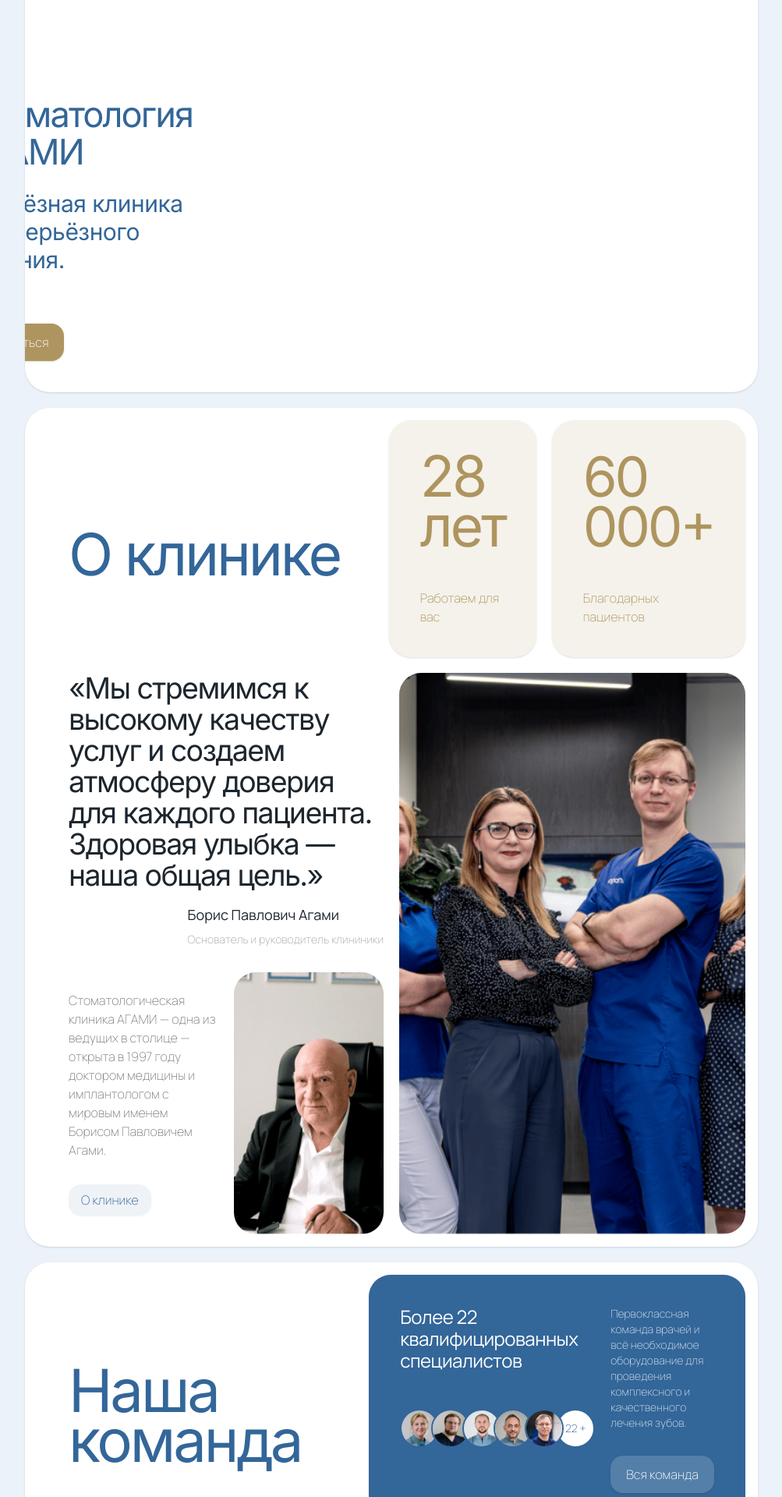
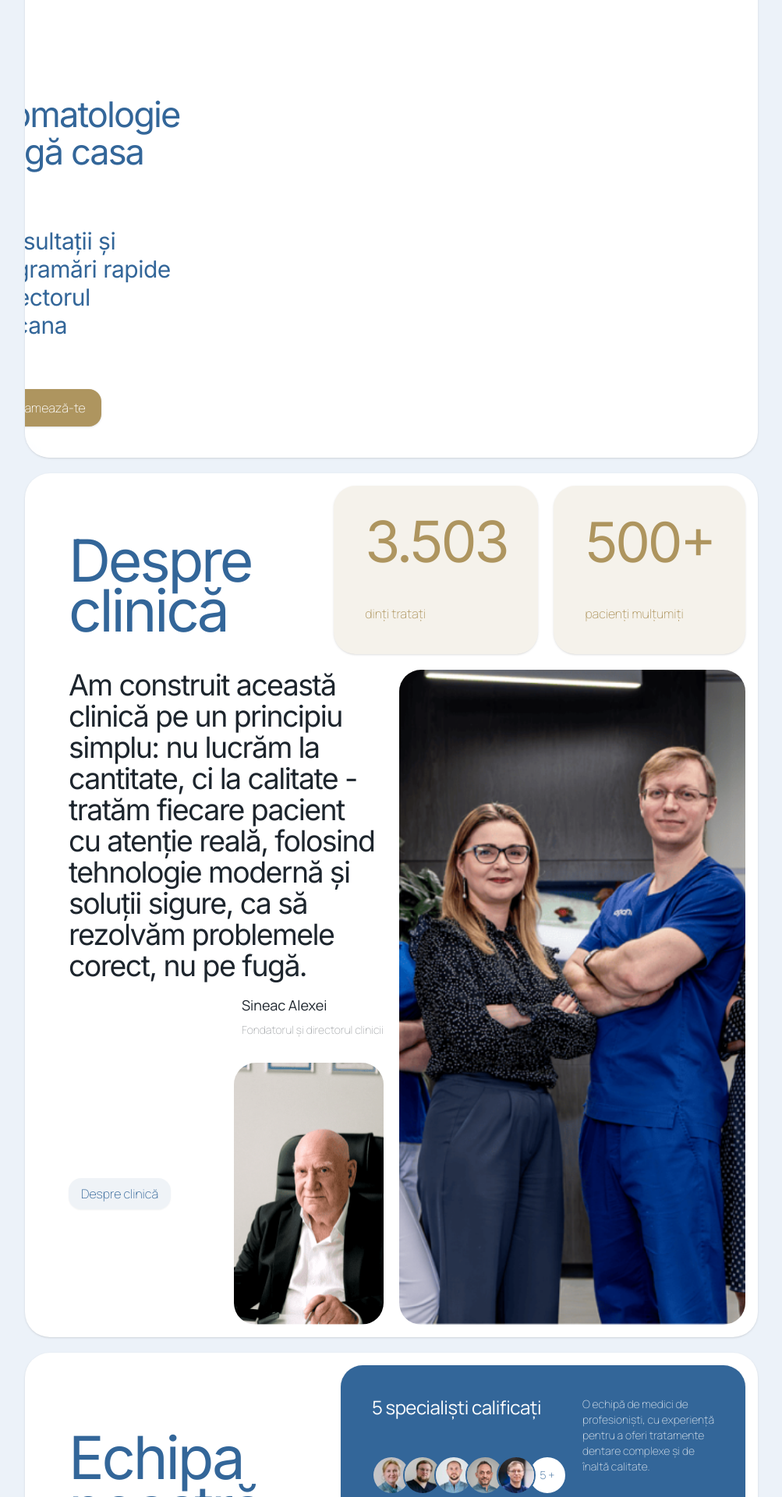
Before and after one commit to dorinpuscasu25/dental-landing-page, a React (Vite) app: page / in a window 1280 px wide. Shown: the part 420-2340 px from the top of the page at 78% size, without its empty margins (138-1141 px from the left). Built offline with nearby package versions, Linux system fonts and the light colour scheme.

Commit message:
Updated LanguageContext.tsx

```diff
--- a/src/contexts/LanguageContext.tsx
+++ b/src/contexts/LanguageContext.tsx
@@ -12,7 +12,7 @@ const LanguageContext = createContext<LanguageContextType | undefined>(
 );
 
 export const LanguageProvider = ({ children }: { children: ReactNode }) => {
-  const [language, setLanguage] = useState<Language>("ru");
+  const [language, setLanguage] = useState<Language>("ro");
 
   return (
     <LanguageContext.Provider value={{ language, setLanguage }}>
--- a/src/screens/ElementLight/sections/ContentMainSection/ContentMainSection.tsx
+++ b/src/screens/ElementLight/sections/ContentMainSection/ContentMainSection.tsx
@@ -5,6 +5,8 @@ import { Button } from "../../../../components/ui/button";
 import { Card, CardContent } from "../../../../components/ui/card";
 import { ScrollArea, ScrollBar } from "../../../../components/ui/scroll-area";
 import { ChevronLeft, ChevronRight } from "lucide-react";
+import { useLanguage } from "../../../../contexts/LanguageContext";
+import { useTranslations } from "../../../../translations";
 
 const teamMembers = [
   {
@@ -135,6 +137,8 @@ interface ContentMainSectionProps {
 export const ContentMainSection = ({
   onOpenModal,
 }: ContentMainSectionProps): JSX.Element => {
+  const { language } = useLanguage();
+  const t = useTranslations(language);
   const trustScrollRef = useRef<HTMLDivElement>(null);
   const [canScrollLeft, setCanScrollLeft] = useState(false);
   const [canScrollRight, setCanScrollRight] = useState(true);
@@ -171,12 +175,10 @@ export const ContentMainSection = ({
           <div className="absolute w-full h-full top-0 left-0" />
           <div className="gap-4 md:gap-6 p-6 md:p-10 flex-1 backdrop-blur-[10px] backdrop-brightness-[100%] [-webkit-backdrop-filter:blur(10px)_brightness(100%)] flex flex-col items-start relative bg-[#ffffffcc] rounded-2xl md:rounded-[28px]">
             <h1 className="[font-family:'Inter',Helvetica] font-normal text-[#336699] text-2xl md:text-3xl lg:text-[45.2px] tracking-[-1.2px] md:tracking-[-1.92px] leading-8 md:leading-[48px]">
-              Стоматология АГАМИ
+              {t.hero.title}
             </h1>
-            <p className="[font-family:'Inter',Helvetica] font-normal text-[#336699] text-lg md:text-xl lg:text-3xl tracking-[-0.30px] md:tracking-[-0.50px] leading-6 md:leading-8">
-              Серьёзная клиника для серьёзного
-              <br />
-              лечения.
+            <p className="[font-family:'Inter',Helvetica] font-normal text-[#336699] text-lg md:text-xl lg:text-3xl tracking-[-0.30px] md:tracking-[-0.50px] leading-6 md:leading-8 whitespace-pre-line">
+              {t.hero.subtitle}
             </p>
             <div className="pt-4 md:pt-10">
               <Button
@@ -184,7 +186,7 @@ export const ContentMainSection = ({
                 className="h-10 md:h-12 gap-2 md:gap-3 px-4 md:px-5 bg-[#ae955f] hover:bg-[#ae955f]/90 rounded-xl md:rounded-2xl"
               >
                 <span className="[font-family:'Manrope',Helvetica] font-extralight text-white text-sm md:text-base">
-                  Записаться
+                  {t.hero.bookButton}
                 </span>
               </Button>
             </div>
@@ -198,27 +200,27 @@ export const ContentMainSection = ({
             <div className="flex flex-col lg:flex-row min-h-32 md:min-h-52 gap-4 md:gap-5">
               <div className="flex-1 flex items-center pt-6 md:pt-10 px-5 md:px-10">
                 <h2 className="[font-family:'Inter',Helvetica] font-normal text-[#336699] text-3xl md:text-5xl lg:text-[74.8px] tracking-[-2px] md:tracking-[-3.20px] leading-10 md:leading-[64px]">
-                  О клинике
+                  {t.about.title}
                 </h2>
               </div>
               <div className="flex-1 flex gap-3 md:gap-5">
                 <Card className="flex-1 bg-[#ae955f1f] rounded-2xl md:rounded-[28px] border-0">
                   <CardContent className="flex flex-col gap-6 md:gap-12 p-5 md:p-10">
                     <div className="[font-family:'Inter',Helvetica] font-normal text-[#ae955f] text-3xl md:text-5xl lg:text-[73.1px] tracking-[-2px] md:tracking-[-3.20px] leading-10 md:leading-[64px]">
-                      28 лет
+                      {t.about.years}
                     </div>
                     <div className="[font-family:'Manrope',Helvetica] font-extralight text-[#ae955f] text-sm md:text-base">
-                      Работаем для вас
+                      {t.about.yearsText}
                     </div>
                   </CardContent>
                 </Card>
                 <Card className="flex-1 bg-[#ae955f1f] rounded-2xl md:rounded-[28px] border-0">
                   <CardContent className="flex flex-col gap-6 md:gap-12 p-5 md:p-10">
                     <div className="[font-family:'Inter',Helvetica] font-normal text-[#ae955f] text-3xl md:text-5xl lg:text-[70.9px] tracking-[-2px] md:tracking-[-3.20px] leading-10 md:leading-[64px]">
-                      60 000+
+                      {t.about.patients}
                     </div>
                     <div className="[font-family:'Manrope',Helvetica] font-extralight text-[#ae955f] text-sm md:text-base">
-                      Благодарных пациентов
+                      {t.about.patientsText}
                     </div>
                   </CardContent>
                 </Card>
@@ -229,33 +231,31 @@ export const ContentMainSection = ({
               <div className="flex-1 flex flex-col gap-5 md:gap-8">
                 <div className="flex flex-col items-end gap-3 md:gap-4">
                   <blockquote className="pl-5 md:pl-10 pr-2.5 [font-family:'Inter',Helvetica] font-normal text-[#1d252d] text-lg md:text-2xl lg:text-[37.5px] tracking-[-1px] md:tracking-[-1.60px] leading-7 md:leading-10">
-                    «Мы стремимся к высокому качеству услуг и создаем атмосферу
-                    доверия для каждого пациента. Здоровая улыбка — наша общая
-                    цель.»
+                    {t.about.quote}
                   </blockquote>
                   <div className="flex flex-col gap-1.5 md:gap-2 pl-5">
                     <div className="[font-family:'Manrope',Helvetica] font-normal text-[#1d252d] text-base md:text-lg">
-                      Борис Павлович Агами
+                      {t.about.founderName}
                     </div>
                     <div className="[font-family:'Manrope',Helvetica] font-extralight text-[#1d252d] text-xs md:text-sm opacity-40">
-                      Основатель и руководитель клининики
+                      {t.about.founderTitle}
                     </div>
                   </div>
                 </div>
 
                 <div className="flex flex-col md:flex-row gap-4 md:gap-5">
                   <div className="flex-1 flex flex-col justify-center pl-5 md:pl-10">
+                    {t.about.description && (
                       <p className="text-[#1d252d99] text-sm md:text-base leading-5 md:leading-6 [font-family:'Manrope',Helvetica] font-extralight mb-6 md:mb-8">
-                      Стоматологическая клиника АГАМИ — одна из ведущих в
-                      столице — открыта в 1997 году доктором медицины и
-                      имплантологом с мировым именем Борисом Павловичем Агами.
+                        {t.about.description}
                       </p>
+                    )}
                     <Button
                       variant="secondary"
                       className="h-9 md:h-10 px-3 md:px-4 bg-[#33669914] hover:bg-[#33669914]/80 rounded-xl md:rounded-2xl w-fit"
                     >
                       <span className="[font-family:'Manrope',Helvetica] font-extralight text-[#336699] text-sm md:text-base">
-                        О клинике
+                        {t.about.moreButton}
                       </span>
                     </Button>
                   </div>
@@ -273,17 +273,15 @@ export const ContentMainSection = ({
           <div className="flex flex-col lg:flex-row gap-4 md:gap-5">
             <div className="flex-1 flex items-center pt-6 md:pt-10 px-5 md:px-10">
               <h2 className="[font-family:'Inter',Helvetica] font-normal text-[#336699] text-3xl md:text-5xl lg:text-[76.1px] tracking-[-2px] md:tracking-[-3.20px] leading-10 md:leading-[64px]">
-                Наша команда
+                {t.team.title}
               </h2>
             </div>
             <Card className="flex-1 bg-[#336699] rounded-2xl md:rounded-[28px] border-0">
               <CardContent className="p-6 md:p-10">
                 <div className="flex flex-col md:flex-row gap-4 md:gap-5">
                   <div className="flex-1">
-                    <p className="[font-family:'Manrope',Helvetica] font-normal text-white text-lg md:text-2xl tracking-[-0.30px] md:tracking-[-0.50px] leading-6 md:leading-7 mb-8 md:mb-12">
-                      Более 22 квалифицированных
-                      <br />
-                      специалистов
+                    <p className="[font-family:'Manrope',Helvetica] font-normal text-white text-lg md:text-2xl tracking-[-0.30px] md:tracking-[-0.50px] leading-6 md:leading-7 mb-8 md:mb-12 whitespace-pre-line">
+                      {t.team.specialists}
                     </p>
                     <div className="flex items-center">
                       {avatarImages.map((img, index) => (
@@ -296,20 +294,18 @@ export const ContentMainSection = ({
                       ))}
                       <div className="flex w-10 h-10 md:w-[50px] md:h-[50px] -ml-2 md:-ml-2.5 items-center justify-center bg-white rounded-full border-2 border-[#336699]">
                         <span className="[font-family:'Manrope',Helvetica] font-extralight text-[#336699] text-xs md:text-sm">
-                          22 +
+                          5 +
                         </span>
                       </div>
                     </div>
                   </div>
                   <div className="flex-1">
                     <p className="[font-family:'Manrope',Helvetica] font-extralight text-[#ffffffcc] text-xs md:text-sm leading-4 md:leading-5 mb-6 md:mb-8">
-                      Первоклассная команда врачей и всё необходимое
-                      оборудование для проведения комплексного и качественного
-                      лечения зубов.
+                      {t.team.description}
                     </p>
                     <Button className="h-10 md:h-12 gap-2 md:gap-3 px-4 md:px-5 bg-[#ffffff29] hover:bg-[#ffffff29]/80 rounded-xl md:rounded-2xl">
                       <span className="[font-family:'Manrope',Helvetica] font-extralight text-white text-sm md:text-base">
-                        Вся команда
+                        {t.team.allTeamButton}
                       </span>
                     </Button>
                   </div>
@@ -326,7 +322,7 @@ export const ContentMainSection = ({
         <CardContent className="p-3 md:p-4">
           <div className="pt-6 md:pt-10 pb-4 md:pb-6 px-5 md:px-10 flex items-center justify-between">
             <h2 className="[font-family:'Inter',Helvetica] font-normal text-[#336699] text-2xl md:text-4xl lg:text-[74.7px] tracking-[-1.5px] md:tracking-[-3.20px] leading-8 md:leading-[64px]">
-              Почему нам доверяют?
+              {t.trust.title}
             </h2>
             <div className="hidden md:flex items-center gap-3">
               <Button
@@ -436,15 +432,14 @@ export const ContentMainSection = ({
         <CardContent className="flex flex-col gap-4 p-3 md:p-4">
           <div className="flex flex-col lg:flex-row gap-4 md:gap-5">
             <div className="flex-1 flex items-center pt-6 md:pt-10 px-5 md:px-10">
-              <h2 className="[font-family:'Inter',Helvetica] font-normal text-[#1d252d] text-xl md:text-2xl lg:text-[37.2px] tracking-[-1px] md:tracking-[-1.60px] leading-7 md:leading-10">
-                Высокие оценки и рейтинг АГАМИ -<br />
-                показатель нашей работы
+              <h2 className="[font-family:'Inter',Helvetica] font-normal text-[#1d252d] text-xl md:text-2xl lg:text-[37.2px] tracking-[-1px] md:tracking-[-1.60px] leading-7 md:leading-10 whitespace-pre-line">
+                {t.ratings.title}
               </h2>
             </div>
             <Card className="flex-1 bg-[#336699] rounded-2xl md:rounded-[28px] border-0">
               <CardContent className="p-6 md:p-10">
                 <h3 className="[font-family:'Inter',Helvetica] font-normal text-white text-xl md:text-2xl lg:text-[29.9px] leading-7 md:leading-8 mb-8 md:mb-12">
-                  Независимые рейтинги
+                  {t.ratings.independent}
                 </h3>
                 <div className="grid grid-cols-2 gap-2">
                   {ratingPlatforms.map((platform, index) => (
@@ -480,7 +475,7 @@ export const ContentMainSection = ({
             <CardContent className="flex flex-col gap-8 md:gap-12 p-6 md:p-10">
               <div className="flex items-center justify-between">
                 <h3 className="[font-family:'Inter',Helvetica] font-normal text-[#1d252d] text-xl md:text-2xl lg:text-[30.4px] leading-7 md:leading-8">
-                  Награды и сертификаты
+                  {t.ratings.awards}
                 </h3>
                 <div className="hidden md:flex items-center gap-3">
                   <Button
@@ -507,20 +502,20 @@ export const ContentMainSection = ({
       <Card className="w-full bg-white rounded-2xl md:rounded-[32px] border-0">
         <CardContent className="flex flex-col items-center gap-8 md:gap-12 pt-8 md:pt-14 pb-4 px-4">
           <h2 className="[font-family:'Inter',Helvetica] font-normal text-[#336699] text-3xl md:text-5xl lg:text-[74.7px] tracking-[-2px] md:tracking-[-3.20px] leading-10 md:leading-[64px] w-full max-w-[1468px]">
-            Какое лечение проводим?
+            {t.services.title}
           </h2>
 
           <div className="flex flex-col gap-4 md:gap-5 w-full">
             <div className="flex flex-col lg:flex-row gap-4 md:gap-5">
               <div className="flex-1 flex flex-col gap-4 md:gap-6 pl-0 md:pl-10">
-                <h3 className="[font-family:'Inter',Helvetica] font-normal text-[#1d252d] text-xl md:text-2xl lg:text-[37.5px] tracking-[-1px] md:tracking-[-1.60px] leading-7 md:leading-10 max-w-[580px]">
-                  Все необходимое для здоровья
-                  <br />
-                  зубов в одной клинике
+                {t.services.subtitle && (
+                  <h3 className="[font-family:'Inter',Helvetica] font-normal text-[#1d252d] text-xl md:text-2xl lg:text-[37.5px] tracking-[-1px] md:tracking-[-1.60px] leading-7 md:leading-10 max-w-[580px] whitespace-pre-line">
+                    {t.services.subtitle}
                   </h3>
+                )}
                 <Button className="h-10 md:h-12 gap-2 md:gap-3 px-4 md:px-5 bg-[#336699] hover:bg-[#336699]/90 rounded-xl md:rounded-2xl w-fit">
                   <span className="[font-family:'Manrope',Helvetica] font-extralight text-white text-sm md:text-base">
-                    Все услуги
+                    {t.services.allServicesButton}
                   </span>
                 </Button>
               </div>
@@ -570,21 +565,15 @@ export const ContentMainSection = ({
               <Card className="bg-[#ae955f1f] rounded-2xl md:rounded-[28px] border-0">
                 <CardContent className="p-6 md:p-10 flex gap-5 min-h-[280px] md:min-h-[344px]">
                   <div className="flex-1 flex flex-col justify-between">
-                    <h3 className="[font-family:'Inter',Helvetica] font-normal text-[#ae955f] text-xl md:text-2xl lg:text-[30.1px] leading-7 md:leading-8 mb-4 md:mb-6">
-                      Прозрачное
-                      <br />
-                      ценообразование
+                    <h3 className="[font-family:'Inter',Helvetica] font-normal text-[#ae955f] text-xl md:text-2xl lg:text-[30.1px] leading-7 md:leading-8 mb-4 md:mb-6 whitespace-pre-line">
+                      {t.services.pricing}
                     </h3>
                     <p className="[font-family:'Manrope',Helvetica] font-normal text-[#1d252d99] text-xs md:text-sm leading-4 md:leading-5 mb-8 md:mb-12">
-                      Наш подход к лечению пациента - формирование комплексного
-                      плана при первом посещении клиники. Такой план лечения
-                      включает все необходимые услуги, этапы и общую сумму. Мы
-                      гарантируем, что стоимость останется итоговой. Никаких
-                      скрытых расходов — только честное ценообразование.
+                      {t.services.pricingDescription}
                     </p>
                     <Button className="h-10 md:h-12 gap-2 md:gap-3 px-4 md:px-5 bg-[#ae955f2e] hover:bg-[#ae955f2e]/80 rounded-xl md:rounded-2xl w-fit">
                       <span className="[font-family:'Manrope',Helvetica] font-extralight text-[#ae955f] text-sm md:text-base">
-                        Цены
+                        {t.services.pricesButton}
                       </span>
                     </Button>
                   </div>
@@ -658,7 +647,7 @@ export const ContentMainSection = ({
       <Card className="w-full bg-white rounded-2xl md:rounded-[32px] border-0">
         <CardContent className="flex flex-col items-center gap-8 md:gap-12 lg:gap-[77px] pt-8 md:pt-14 pb-4 px-4">
           <h2 className="[font-family:'Inter',Helvetica] font-normal text-[#336699] text-3xl md:text-5xl lg:text-[75px] tracking-[-2px] md:tracking-[-3.20px] leading-10 md:leading-[64px] w-full max-w-[1468px]">
-            Где мы находимся?
+            {t.location.title}
           </h2>
 
           <div className="flex flex-col lg:flex-row gap-4 md:gap-5 w-full">
@@ -736,32 +725,39 @@ export const ContentMainSection = ({
                       <div className="flex-1 flex items-center gap-3">
                         <div className="w-6 h-6 md:w-8 md:h-8" />
                         <span className="[font-family:'Manrope',Helvetica] font-extralight text-white text-xs md:text-sm">
-                          г. Москва, ул. Советской Армии, 17/52
+                          {t.location.address}
                         </span>
                       </div>
+                      {(t.location.metro || t.location.walking) && (
                         <div className="flex-1 flex items-center gap-3">
                           <div className="w-6 h-6 md:w-8 md:h-8" />
                           <div className="flex flex-col gap-1.5 md:gap-2">
+                            {t.location.metro && (
                               <span className="[font-family:'Manrope',Helvetica] font-extralight text-white text-xs md:text-sm">
-                            м. Марьина Роща
+                                {t.location.metro}
                               </span>
+                            )}
+                            {t.location.walking && (
                               <span className="[font-family:'Manrope',Helvetica] font-extralight text-white text-xs md:text-sm">
-                            5 минут пешком (400 метров)
+                                {t.location.walking}
                               </span>
+                            )}
                           </div>
                         </div>
+                      )}
                     </div>
                     <div className="flex flex-col md:flex-row gap-4 md:gap-5">
+                      {t.location.description && (
                         <div className="flex-1">
                           <p className="[font-family:'Manrope',Helvetica] font-extralight text-white text-xs md:text-sm leading-4 md:leading-5">
-                          Находимся с торца жилого дома со стороны Лазаревского
-                          переулка.
+                            {t.location.description}
                           </p>
                         </div>
+                      )}
                       <div className="flex-1">
                         <Button className="h-10 md:h-12 gap-2 md:gap-3 px-4 md:px-5 bg-[#ffffff29] hover:bg-[#ffffff29]/80 rounded-xl md:rounded-2xl">
                           <span className="[font-family:'Manrope',Helvetica] font-extralight text-white text-sm md:text-base">
-                            Контакты
+                            {t.location.contactsButton}
                           </span>
                         </Button>
                       </div>
```
Lines whose indentation alone changed are shown as unchanged.
